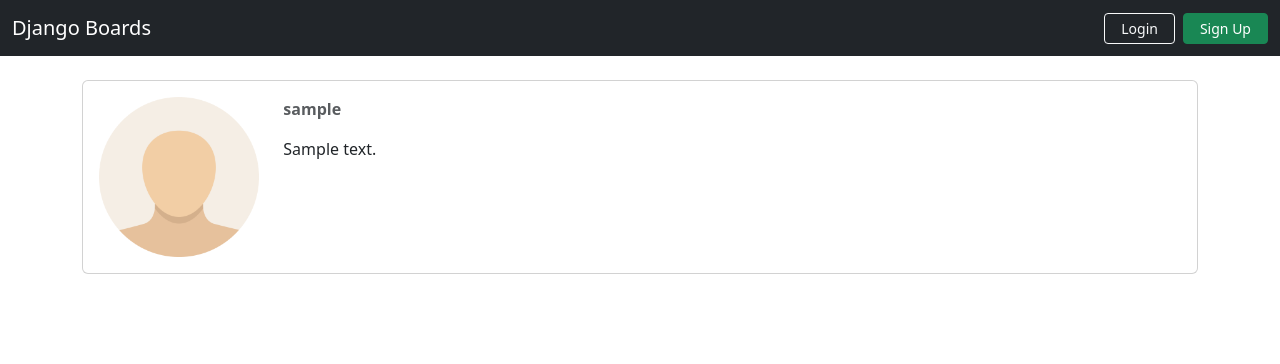
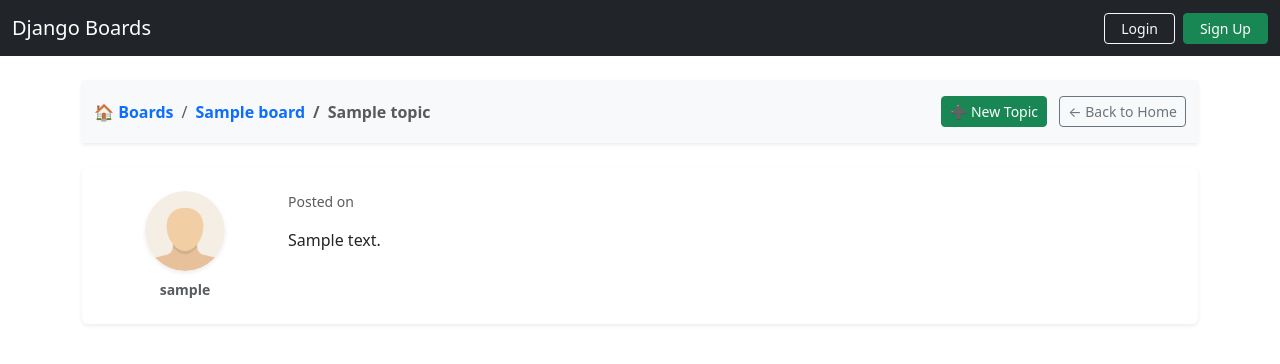
Before and after one commit to Ameramahmoud22/Discussion_board, a Django app: page /boards/1/topics/1/ in a window 1280 px wide. Shown: the top 364 px of the page. Run offline with Django 5.2, Linux system fonts and the light colour scheme; tables that the repository leaves empty hold one stand-in row (values such as "Sample post"); some libraries are stand-ins or nearby versions.

Commit message:
some enhancements

```diff
--- a/templates/topic_posts.html
+++ b/templates/topic_posts.html
@@ -1,44 +1,60 @@
 {% extends 'base.html' %}
-{%load static%}
-{%block title%}{{topic.subject}} {%endblock%}
-{% block breadcrumb %}
+{% load static %}
+{% block title %}{{ topic.subject }}{% endblock %}
 
-   <li class="breadcrumb-item "><a href="{% url 'home' %}">Boards</a></li>
-   <li class="breadcrumb-item "><a href="{% url 'board_topics' topic.board.pk %}">{{ topic.board.name}}</a></li>
-
-        <li class="breadcrumb-item active">{{topic.subject}}</li>
-{%endblock%}
-
+{% block header %}
+<nav aria-label="breadcrumb" class="bg-light py-3 shadow-sm mb-4">
+  <div class="container d-flex justify-content-between align-items-center flex-wrap">
+    <ol class="breadcrumb mb-0">
+      <li class="breadcrumb-item">
+        <a href="{% url 'home' %}" class="text-decoration-none fw-semibold text-primary">🏠 Boards</a>
+      </li>
+      <li class="breadcrumb-item">
+        <a href="{% url 'board_topics' topic.board.pk %}" class="text-decoration-none fw-semibold">{{ topic.board.name }}</a>
+      </li>
+      <li class="breadcrumb-item active fw-bold" aria-current="page">{{ topic.subject }}</li>
+    </ol>
+    <div>
+      <a href="{% url 'new_topic' topic.board.pk %}" class="btn btn-success btn-sm ms-2">
+        ➕ New Topic
+      </a>
+      <a href="{% url 'home' %}" class="btn btn-outline-secondary btn-sm ms-2">
+        ← Back to Home
+      </a>
+    </div>
+  </div>
+</nav>
+{% endblock %}
 
 {% block content %}
+  {% for post in topic.posts.all %}
+  <div class="card mb-3 shadow-sm border-0">
+    <div class="card-body p-4">
+      <div class="row">
+        <div class="col-md-2 col-3 text-center">
+          <img src="{% static 'images/person-avatar.png' %}"
+               alt="{{ post.created_by.username }}"
+               class="rounded-circle shadow-sm mb-2"
+               style="width: 80px; height: 80px; object-fit: cover;">
+          <p class="small fw-semibold text-muted mb-0">{{ post.created_by.username }}</p>
+        </div>
 
-    {% for post in topic.posts.all %}
-    <div class="card mb-2">
-      <div class="card-body p-3">
-        <div class="row">
-          <div class="col-2">
-            <img src="{% static 'images/person-avatar.png' %}" alt="{{ post.created_by.username }}" class="w-100">
+        <div class="col-md-10 col-9">
+          <div class="d-flex justify-content-between align-items-center mb-2">
+            <small class="text-muted">Posted on {{ post.created_dt|date:"M d, Y H:i" }}</small>
           </div>
-          <div class="col-10">
-            <div class="row mb-3">
-              <div class="col-6">
-                <strong class="text-muted">{{ post.created_by.username }}</strong>
-              </div>
-              <div class="col-6 text-right">
-                <small class="text-muted">{{ post.created_dt }}</small>
-              </div>
-            </div>
-            {{ post.message }}
-            {% if post.created_by == user %}
-              <div class="mt-3">
-                <a href="#" class="btn btn-primary btn-sm" role="button">Edit</a>
-              </div>
-            {% endif %}
-          </div>
+          <p class="mb-3">{{ post.message|linebreaks }}</p>
+
+          {% if post.created_by == user %}
+          <a href="#" class="btn btn-outline-primary btn-sm px-3">✏️ Edit</a>
+          {% endif %}
         </div>
       </div>
     </div>
+  </div>
+  {% empty %}
+  <div class="alert alert-info text-center mt-4">
+    No posts yet in this topic. Be the first to comment!
+  </div>
   {% endfor %}
-
-
 {% endblock %}
```
